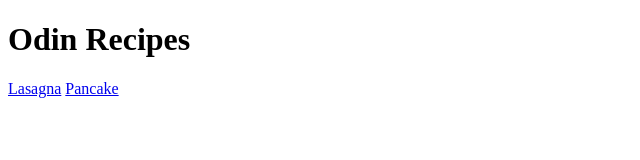
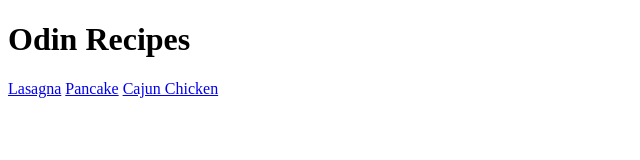
Before and after one commit to eren-berik/odin-recipes, a plain HTML site: page index.html in a window 1280 px wide. Shown: the whole page, without its empty margins (0-640 px from the left). Drawn offline with Linux system fonts and the light colour scheme.

Commit message:
Cajun Chicken recipe added to the homepage

```diff
--- a/index.html
+++ b/index.html
@@ -8,5 +8,6 @@
         <h1>Odin Recipes</h1>
         <a href="recipes/lasagna.html">Lasagna</a>
         <a href="recipes/pancake.html">Pancake</a>
+        <a href="recipes/cajun-chicken.html">Cajun Chicken</a>
     </body>
 </html>
```
